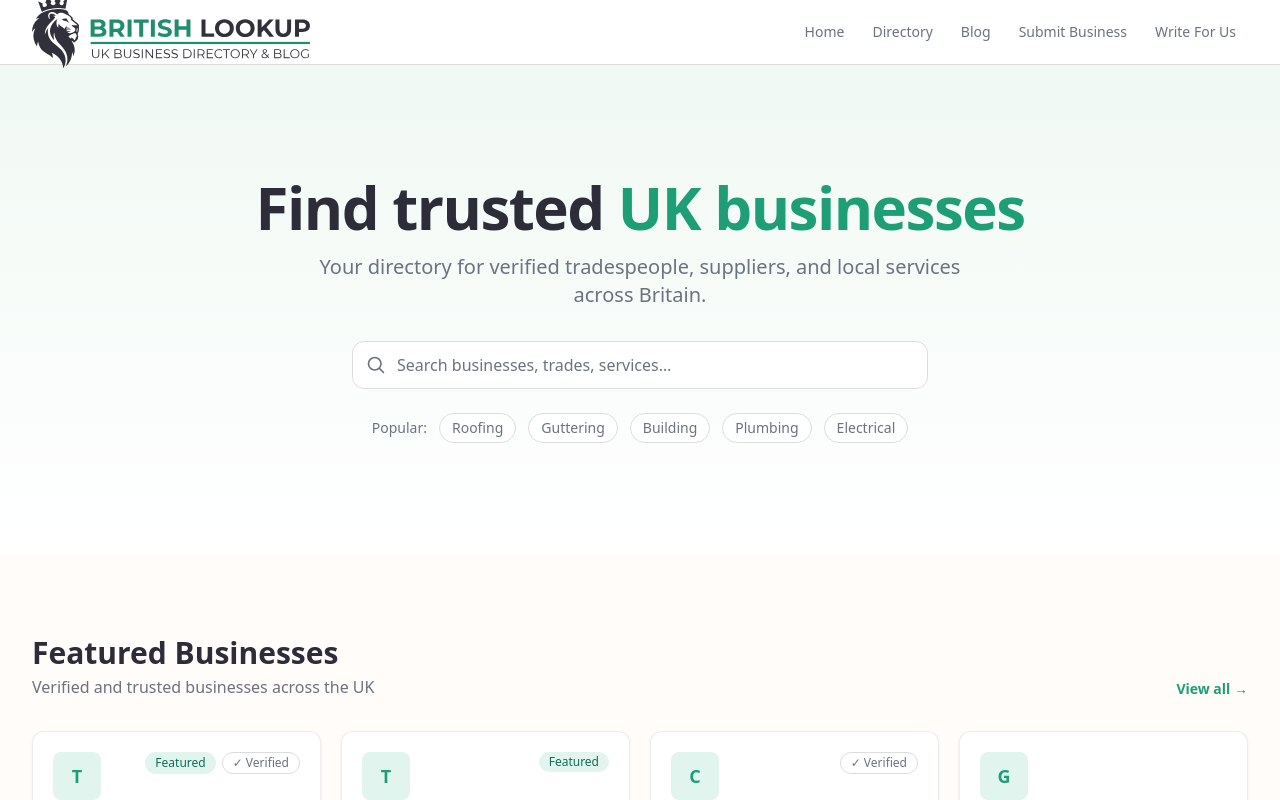
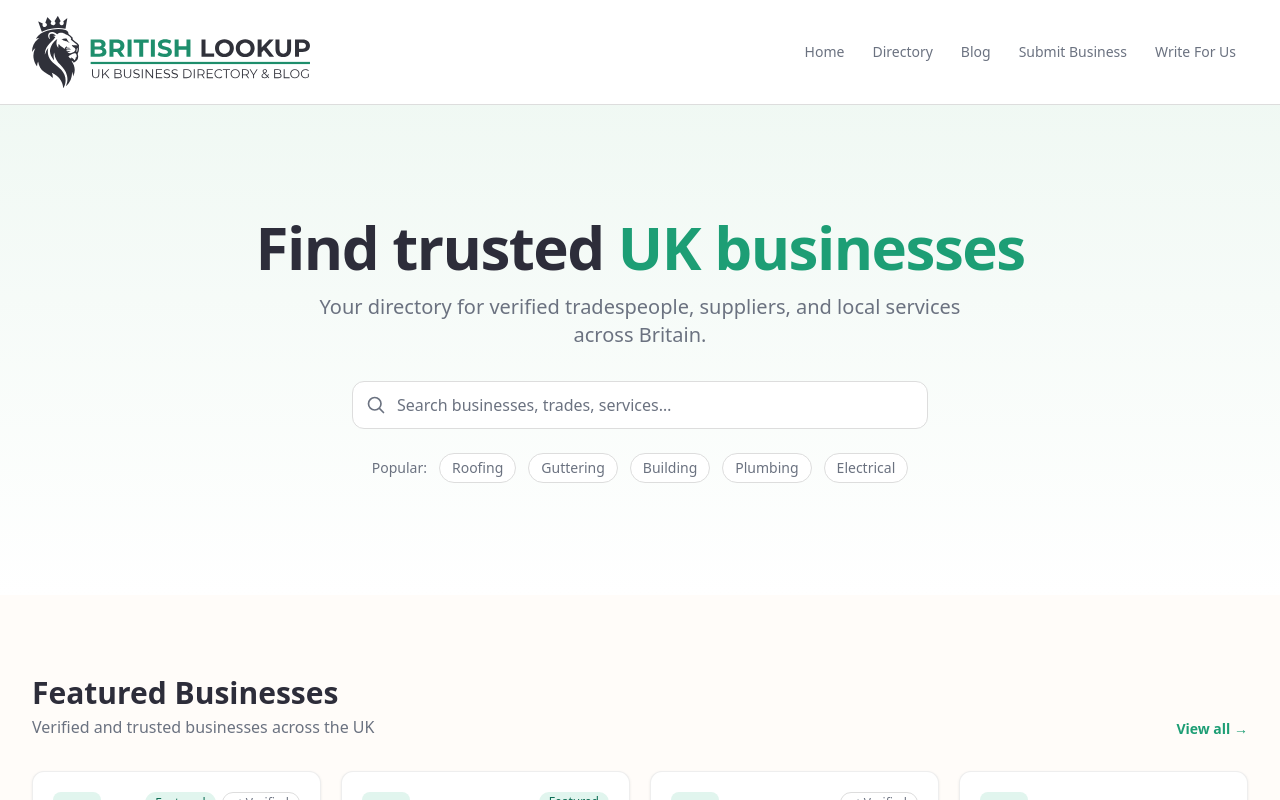
Before and after one commit to cryptocreativecc/britishlookup, a Next.js app: page / in a window 1280 px wide. Shown: the top 800 px of the page. Built offline with nearby package versions, Linux system fonts and the light colour scheme.

Commit message:
Add vertical padding to navbar for taller header

```diff
--- a/components/ui/navbar.tsx
+++ b/components/ui/navbar.tsx
@@ -18,8 +18,8 @@
   return (
     <header className="sticky top-0 z-50 bg-white/95 backdrop-blur border-b border-border">
       <div className="max-w-7xl mx-auto px-4 sm:px-6 lg:px-8">
-        <div className="flex items-center justify-between h-16">
-          <Link href="/" className="flex items-center gap-2 my-4">
+        <div className="flex items-center justify-between py-4">
+          <Link href="/" className="flex items-center gap-2">
             {/* eslint-disable-next-line @next/next/no-img-element */}
             <img
               src="/British-Lookup-Logo-Original.svg"
```
